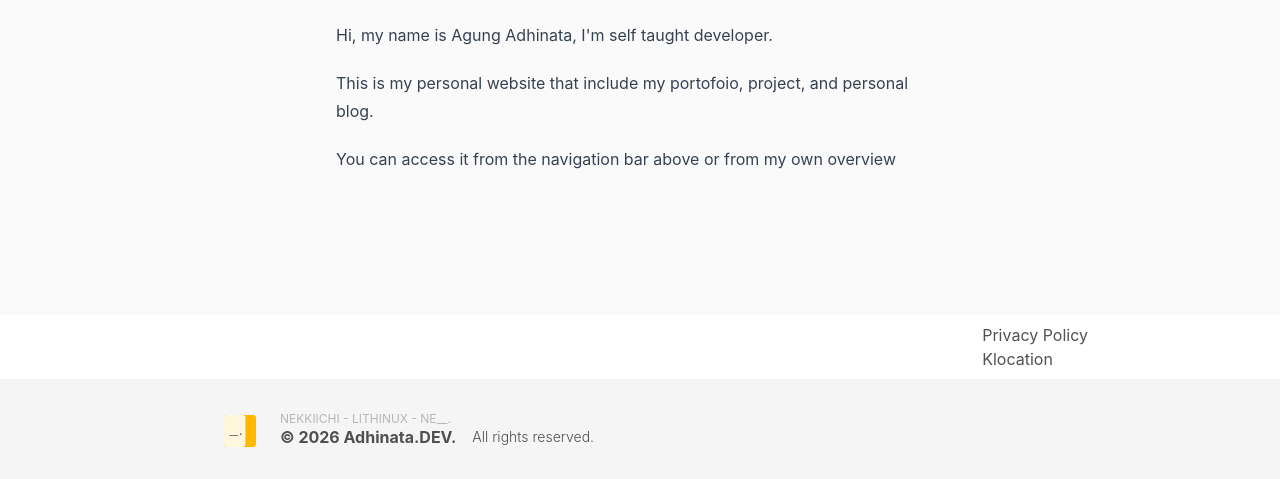
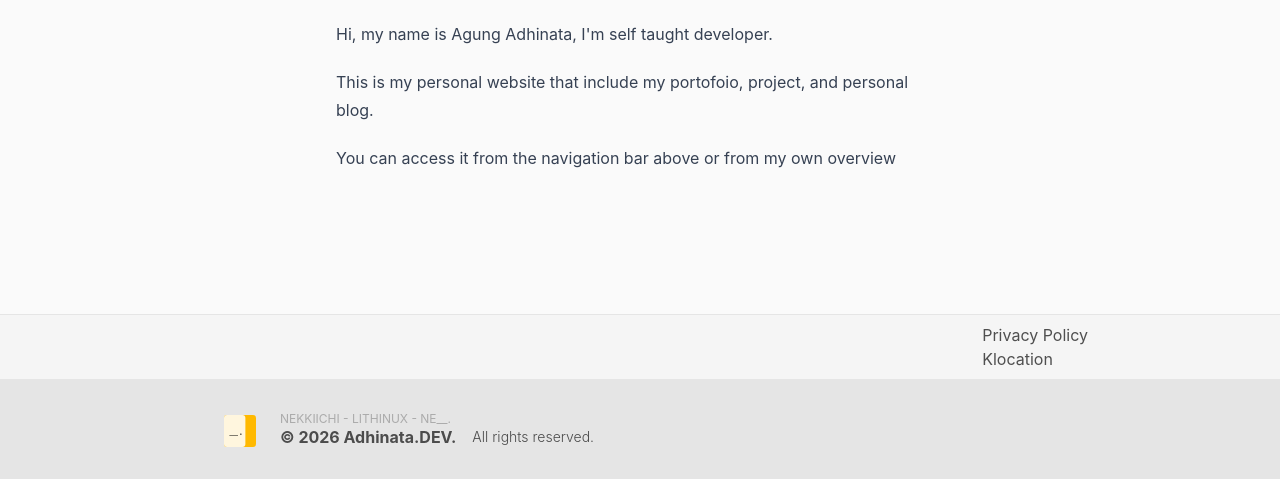
Before and after one commit to agung-adhinata/adhinata.dev, an Astro site: page / in a window 1280 px wide. Shown: the part 321-800 px from the top of the page. Built offline with nearby package versions, Linux system fonts and the light colour scheme; Astro itself is replaced by a stand-in of ours.

Commit message:
feat: update footer ui

```diff
--- a/src/components/Footer.astro
+++ b/src/components/Footer.astro
@@ -3,10 +3,10 @@ const today = new Date();
 ---
 
 <footer
-  class="flex w-full flex-col items-center bg-neutral-100 transition-colors duration-500 dark:bg-neutral-800"
+  class="flex w-full flex-col items-center bg-neutral-200 transition-colors duration-500 dark:bg-neutral-700"
 >
   <section
-    class="flex w-full grow justify-center bg-white px-8 py-2 transition-colors duration-300 dark:bg-black"
+    class="flex w-full grow justify-center border-t-[0.5px] border-neutral-200 bg-neutral-100 px-8 py-2 transition-colors duration-300 dark:border-neutral-700 dark:bg-neutral-800"
   >
     <span class="flex max-w-4xl grow">
       <div class="grow"></div>
```
